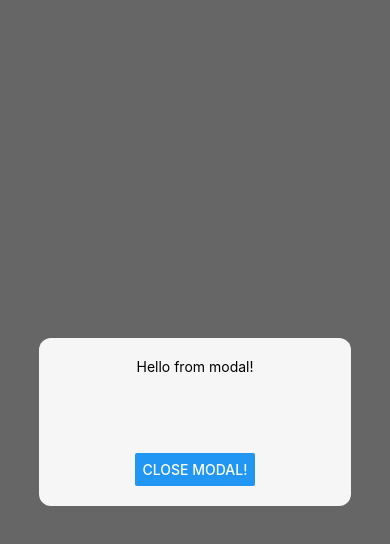
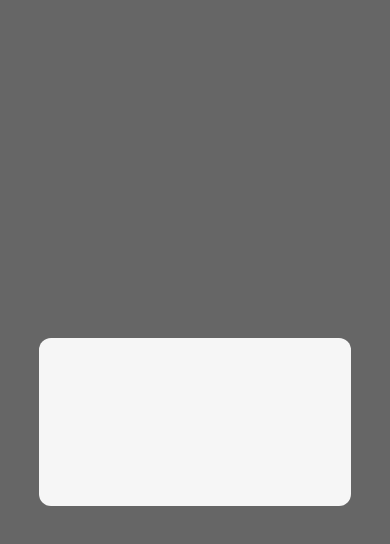
Before and after one commit to Antonio214/react-native-popup-studycase, a React Native app: screen / in a window 390 px wide. Both pictures are taken after a click on the button "OPEN MODAL!". Shown: the top 544 px of the page. Built offline with nearby package versions, Linux system fonts and the light colour scheme.

Commit message:
added hello world popup

```diff
--- a/src/Components/Popup/Popup.tsx
+++ b/src/Components/Popup/Popup.tsx
@@ -1,21 +1,15 @@
-// Popup.tsx
+// src/Components/PopUp/Popup.tsx
 
-import {
-  Button,
-  Modal,
-  StyleSheet,
-  Text,
-  TouchableOpacity,
-  View,
-} from "react-native";
-import React from "react";
+import { Modal, StyleSheet, TouchableOpacity, View } from "react-native";
+import React, { ReactNode } from "react";
 
-type Props = {
+export interface PopupProps {
   visible: boolean;
   closeCallback: () => void;
-};
+  children?: ReactNode;
+}
 
-const Popup = ({ visible, closeCallback }: Props) => {
+const Popup = ({ visible, closeCallback, children }: PopupProps) => {
   return (
     <Modal visible={visible}>
       <TouchableOpacity
@@ -30,8 +24,7 @@ const Popup = ({ visible, closeCallback }: Props) => {
             e.stopPropagation();
           }}
         >
-          <Text>Hello from modal!</Text>
-          <Button title={"Close Modal!"} onPress={closeCallback}></Button>
+          {children}
         </View>
       </TouchableOpacity>
     </Modal>
```
Also changed, not shown: src/Components/HelloWorldPopup/HelloWorldPopup.tsx (added, +19 -0 lines).
